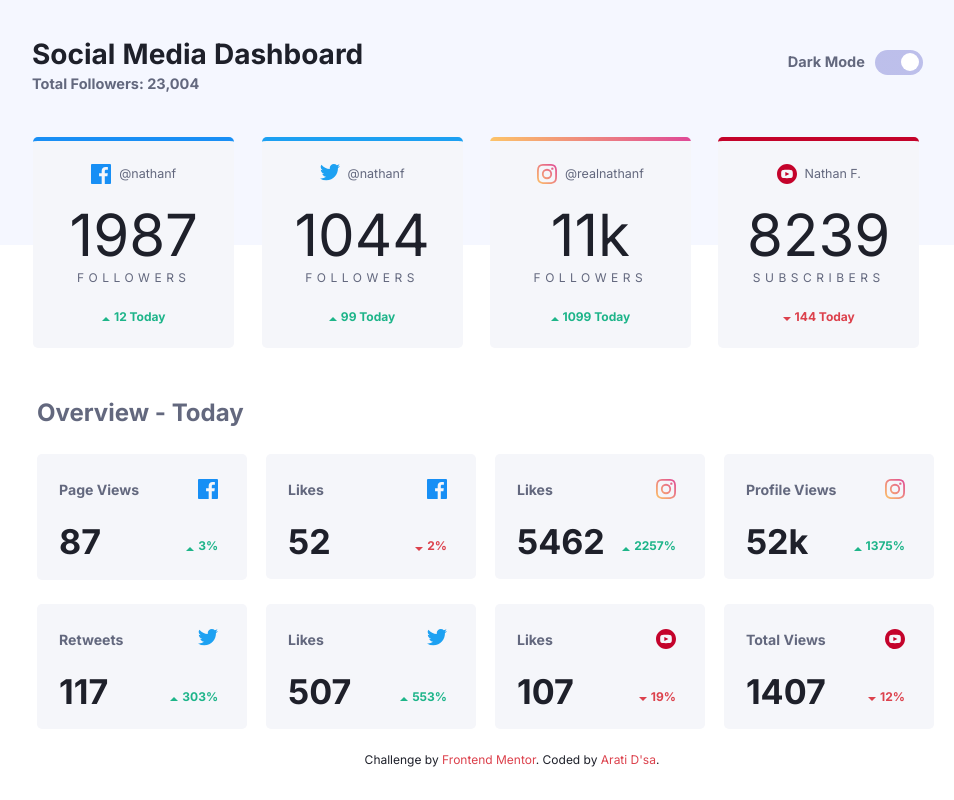
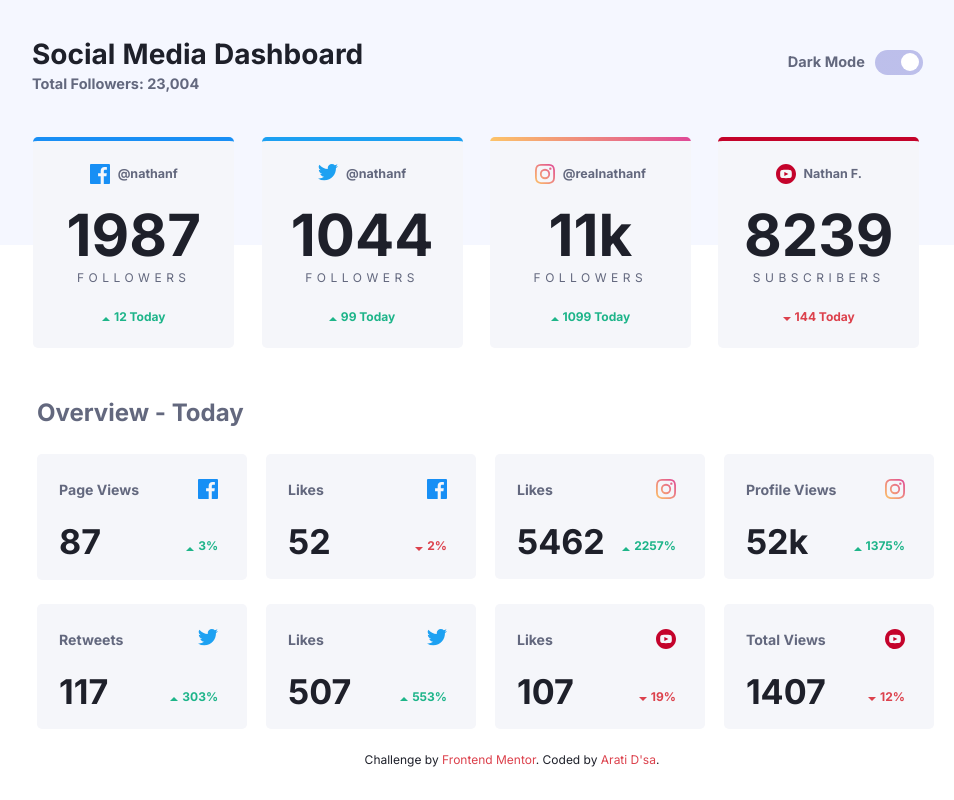
Before and after one commit to develevate1/Social-Media-Dashboard-with-Theme-Switcher, a plain HTML site: page index.html in a window 1280 px wide. Shown: the whole page, without its empty margins (128-1082 px from the left). Drawn offline with Linux system fonts and the light colour scheme.

Commit message:
Update style.css

```diff
--- a/style.css
+++ b/style.css
@@ -280,6 +280,7 @@ input:checked + .slider::before {
 .username{
     color:var(--clr-text-darkGrayishBlue);
     font-size:12.5px;
+    font-weight: var(--fw-700);
 }
 .social-stats{
     margin-top:0.31rem;
@@ -287,6 +288,7 @@ input:checked + .slider::before {
 }
 .follower-count{
     font-size:3.63rem;
+    font-weight: var(--fw-700);
 }
 .follower-label{
     text-transform:uppercase;
```
